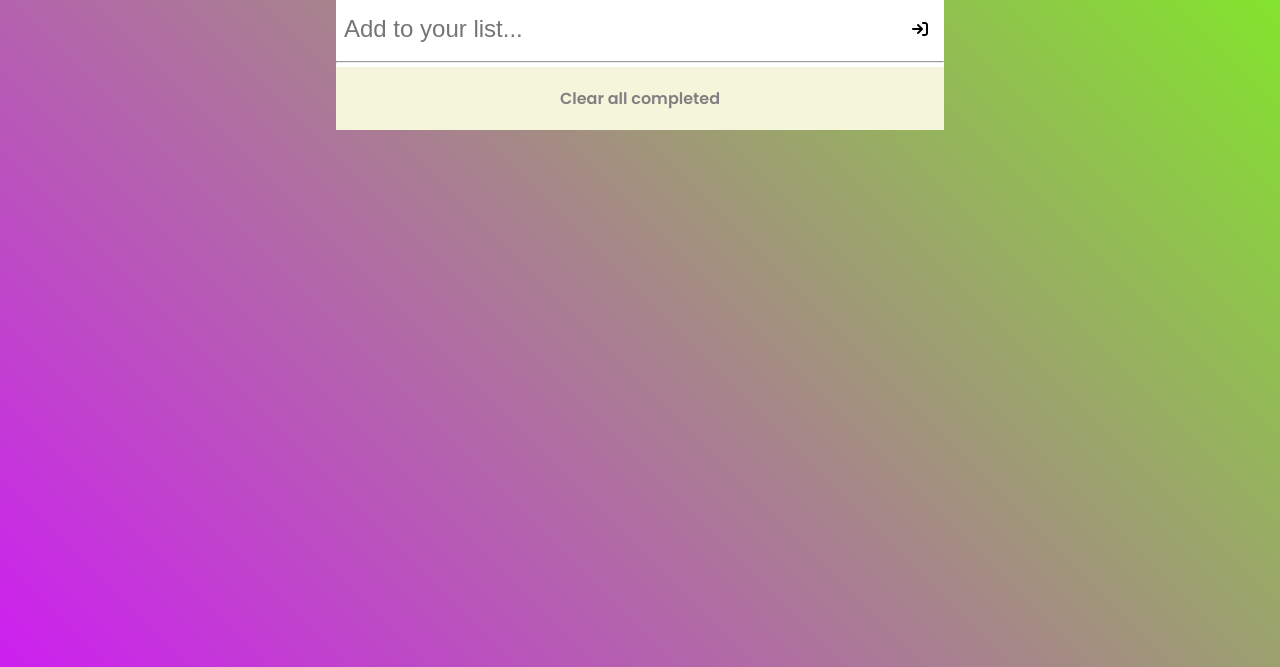
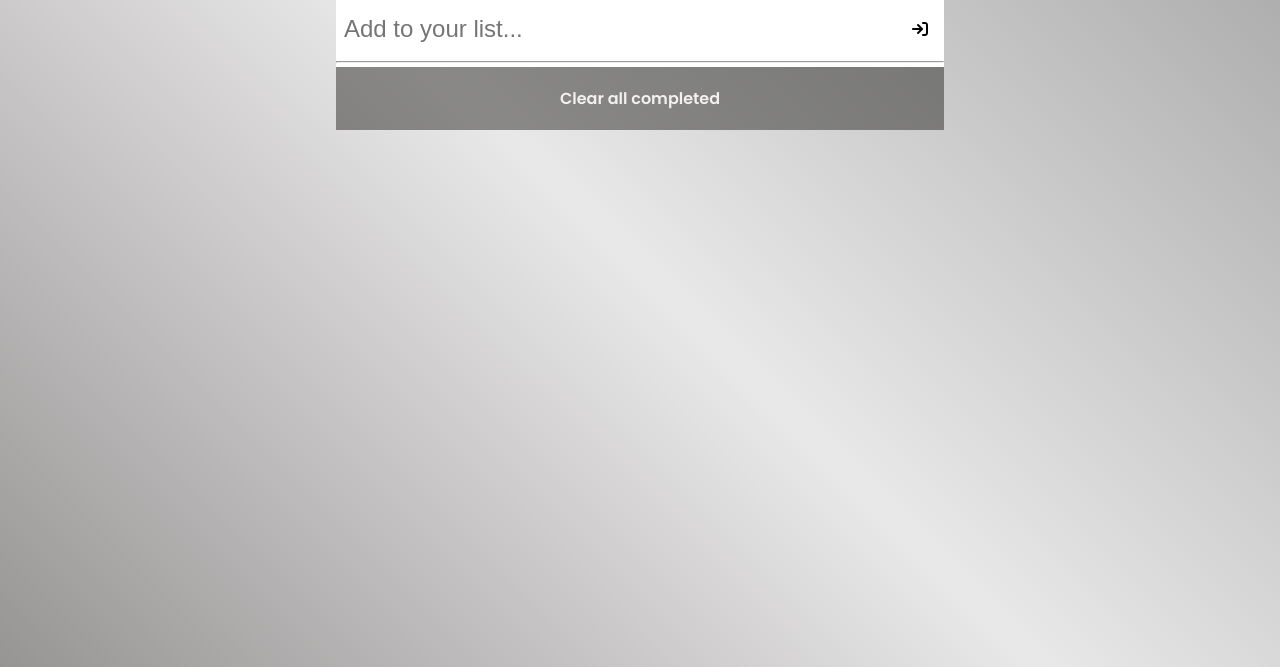
Before and after one commit to Bestbynature/TodoList-webpack-ES6, a website built with webpack: page src/index.html in a window 1280 px wide. Shown: the part 133-800 px from the top of the page. Built offline with nearby package versions, Linux system fonts and the light colour scheme.

Commit message:
:hammer: Update the background color

```diff
--- a/src/mystyles.css
+++ b/src/mystyles.css
@@ -5,7 +5,8 @@
 }
 
 body {
-  background: linear-gradient(45deg, rgb(205, 31, 240), rgb(126, 241, 31));
+  /* background: linear-gradient(45deg, rgb(205, 31, 240), rgb(126, 241, 31)); */
+  background: linear-gradient(45deg, rgb(151, 148, 148), rgba(212, 210, 210, 0.5), rgba(128, 128, 128, 0.7));
   background-repeat: no-repeat;
   display: flex;
   flex-direction: column;
@@ -117,16 +118,18 @@ hr {
 }
 
 .clear {
-  background-color: beige;
+  background-color: rgba(43, 43, 40, 0.5);
   padding: 1.2rem;
   text-align: center;
-  color: gray;
+  color: rgb(243, 240, 240);
   transition: all 0.5s ease-in-out;
 }
 
 .clear:hover {
   cursor: pointer;
-  box-shadow: 3px 3px 3px 3px;
+  box-shadow: 3px 3px 3px 3px white;
+  filter: invert(100%);
+
 }
 
 .fa-beat {
```
